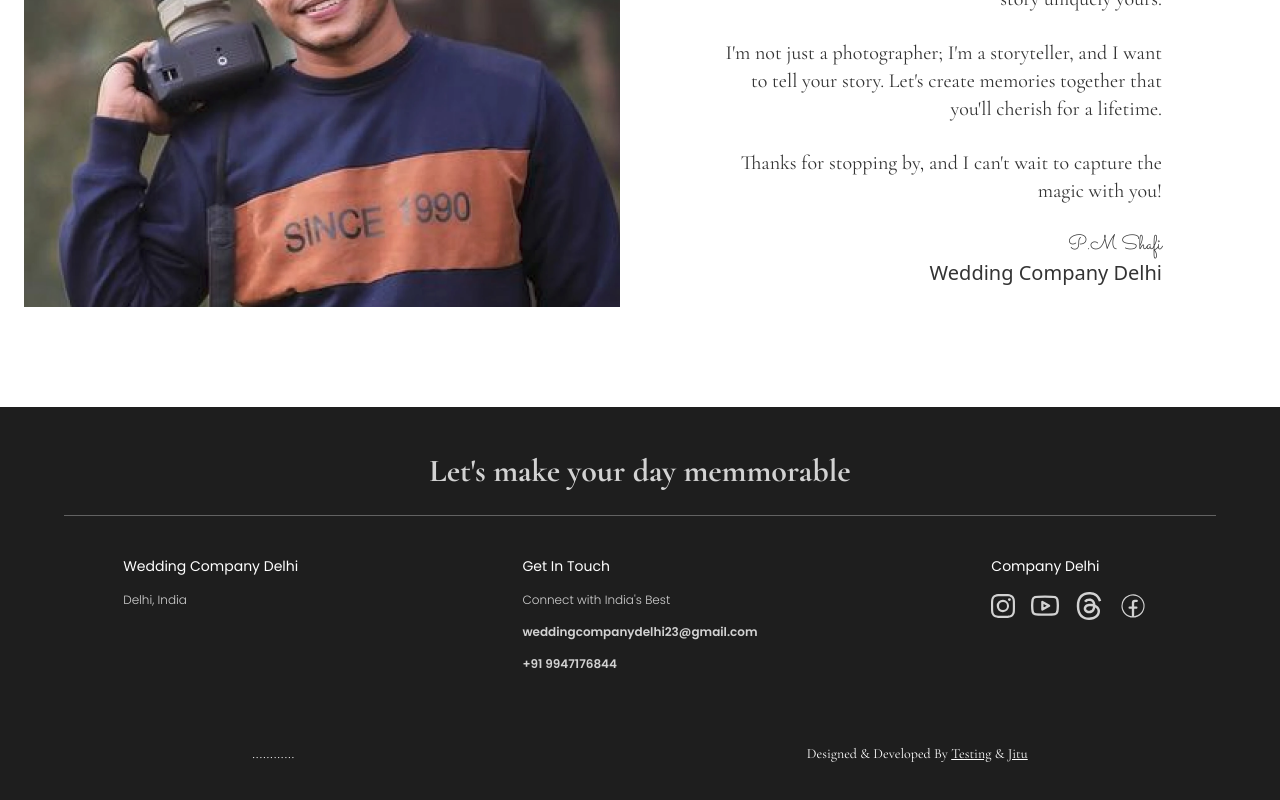
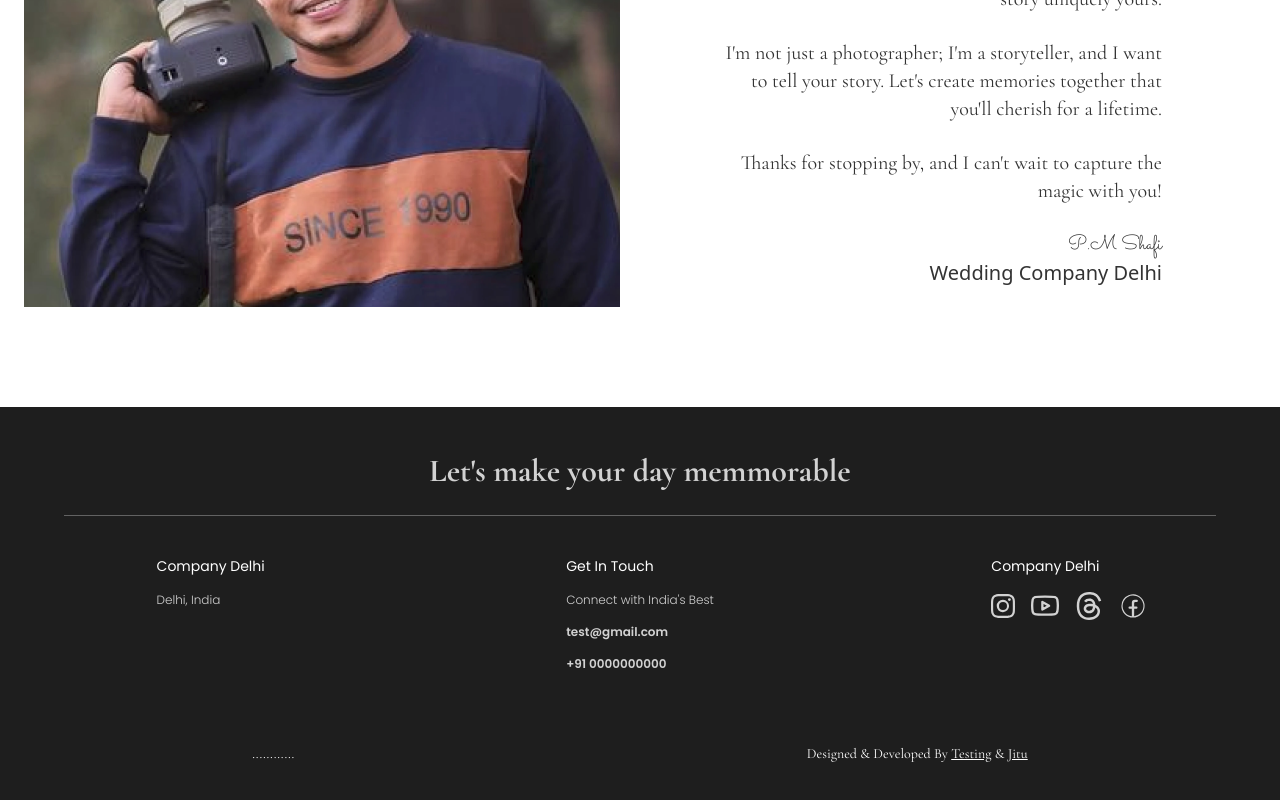
Before and after one commit to jitenaman/mynextapp, a Next.js app: page / in a window 1280 px wide. Shown: the part 7098-7898 px from the top of the page. Built offline with nearby package versions, Linux system fonts and the light colour scheme; a web font is replaced by a local one.

Commit message:
Update contact.ts

```diff
--- a/src/Constants/contact.ts
+++ b/src/Constants/contact.ts
@@ -1,6 +1,6 @@
 export const footerContent = {
   title: "Let&apos;s make your day memmorable",
-  companyName: "Wedding Company Delhi",
+  companyName: "Company Delhi",
   // each item will be in new line
   // address:[
   // {id:"addressline1",lineContent:"Delhi, India"},
@@ -9,14 +9,14 @@ export const footerContent = {
   // ]
   address: [{ id: "addressLine1", lineContent: "Delhi, India" }],
   contacts: {
-    email: "weddingcompanydelhi23@gmail.com",
-    mobile: "+91 9947176844",
-    whatsapp: "919947176844", // keep the same format 91XXXXXXXXXX
+    email: "test@gmail.com",
+    mobile: "+91 0000000000",
+    whatsapp: "910000000000", // keep the same format 91XXXXXXXXXX
   },
   socialLinks: {
-    instagram: "https://www.instagram.com/weddingcompanydelhi/",
-    youtube: "https://www.youtube.com/@weddingcompanydelhi",
-    threads: "https://www.threads.net/@weddingcompanydelhi",
-    facebook: "https://www.facebook.com/WeddingCompanyDelhi/",
+    instagram: "https://www.instagram.com/",
+    youtube: "https://www.youtube.com/",
+    threads: "https://www.threads.net/",
+    facebook: "https://www.facebook.com/",
   },
 };
```
